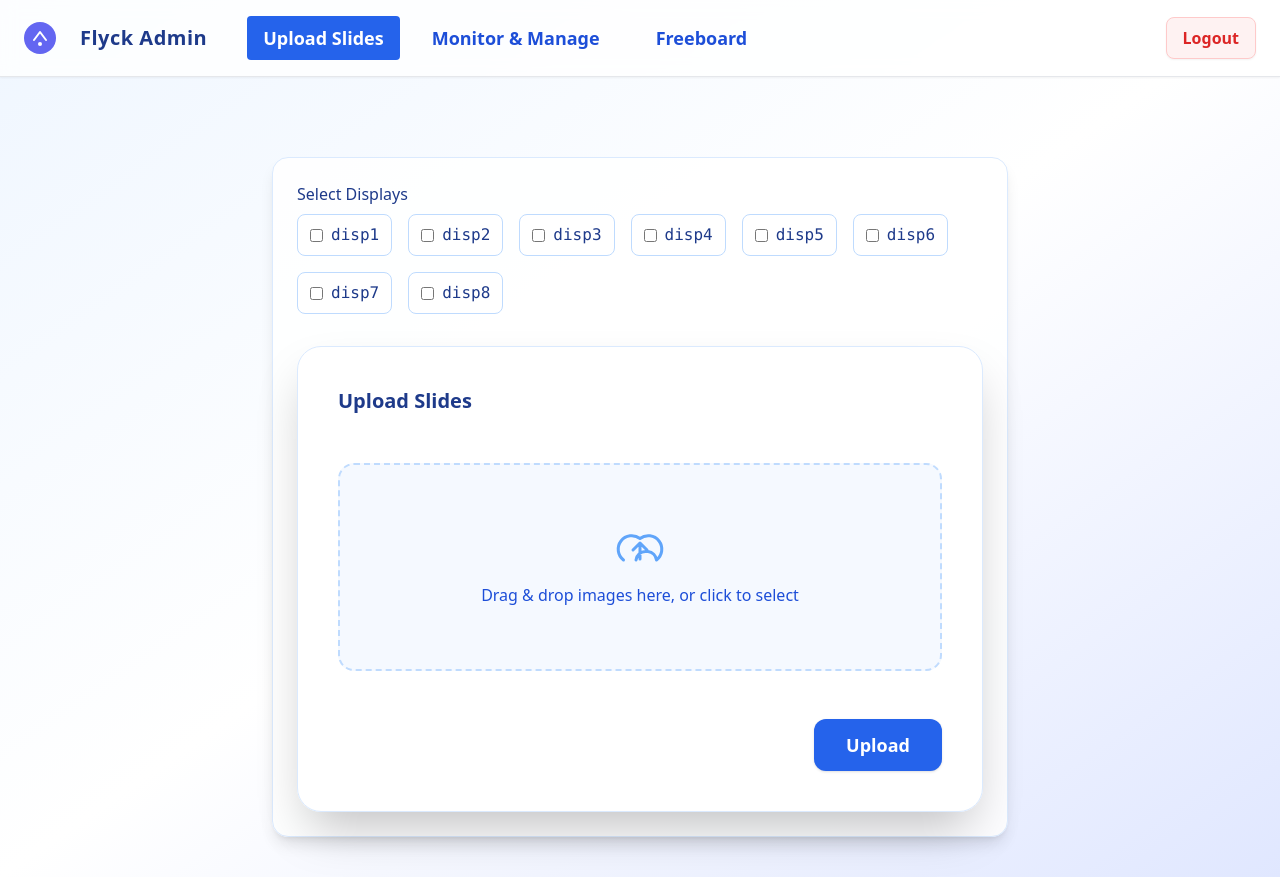
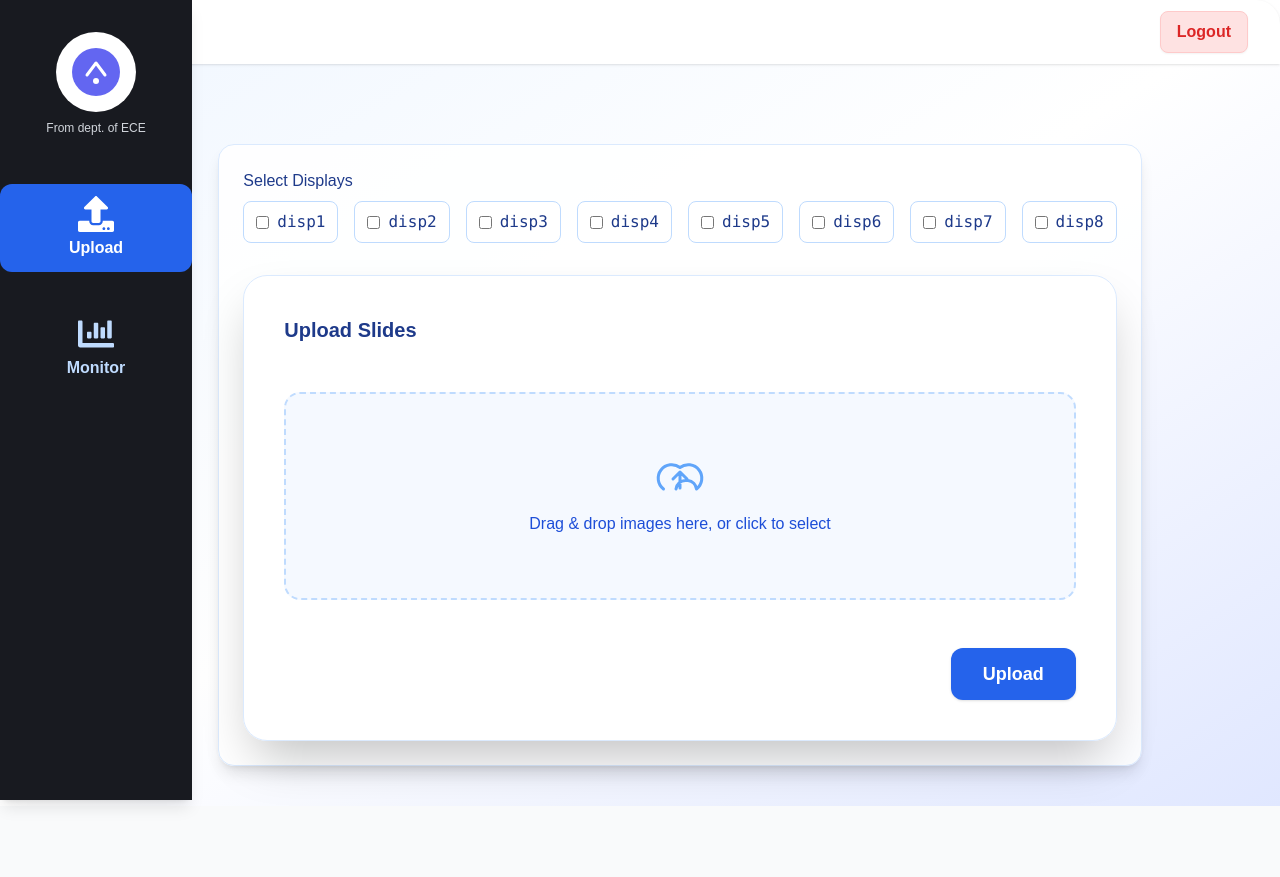
Before and after one commit to amanbangeraa/flyck, a Next.js app: page /admin in a window 1280 px wide. After the commit the page ends 806 px from the top, so only its background shows below. Built offline with nearby package versions, Linux system fonts and the light colour scheme; sample sign-in values are in the browser's storage.

Commit message:
UI version 2

```diff
--- /dev/null
+++ b/app/admin/components/Header.tsx
@@ -0,0 +1,14 @@
+export default function Header({ onLogout }: { onLogout: () => void }) {
+  return (
+    <header className="h-16 bg-white shadow rounded-tr-3xl flex items-center justify-end pr-8 pl-8 ml-20 sticky top-0 z-20">
+      {/* Future: User avatar/info can go here */}
+      <button
+        className="bg-red-100 text-red-600 px-4 py-2 rounded-lg font-semibold ml-4 hover:bg-red-200 transition-colors border border-red-200 shadow-sm"
+        onClick={onLogout}
+        title="Logout"
+      >
+        Logout
+      </button>
+    </header>
+  );
+}
--- /dev/null
+++ b/app/admin/components/Sidebar.tsx
@@ -0,0 +1,37 @@
+import { FaUpload, FaChartBar } from 'react-icons/fa';
+
+export default function Sidebar({ page, setPage }: { page: string; setPage: (p: string) => void }) {
+  return (
+    <aside className="h-screen w-48 bg-[#181A20] flex flex-col items-center py-8 space-y-8 fixed left-0 top-0 z-30 shadow-lg">
+      <div className="mb-4 flex flex-col items-center">
+        {/* Logo */}
+        <div className="bg-white rounded-full p-4">
+          <svg viewBox="0 0 32 32" fill="none" className="w-12 h-12">
+            <circle cx="16" cy="16" r="16" fill="#6366F1" />
+            <path d="M10 18l6-8 6 8" stroke="#fff" strokeWidth="2" strokeLinecap="round" strokeLinejoin="round"/>
+            <circle cx="16" cy="22" r="2" fill="#fff" />
+          </svg>
+        </div>
+        <span className="text-xs text-gray-300 font-light mt-2 text-center">From dept. of ECE</span>
+      </div>
+      <nav className="flex flex-col space-y-8 w-full items-center">
+        <button
+          className={`text-4xl flex flex-col items-center w-full py-3 rounded-xl transition-colors ${page === 'upload' ? 'bg-blue-600 text-white' : 'text-blue-200 hover:bg-blue-700/40'}`}
+          onClick={() => setPage('upload')}
+          title="Upload Slides"
+        >
+          <FaUpload />
+          <span className="text-base mt-1 font-semibold">Upload</span>
+        </button>
+        <button
+          className={`text-4xl flex flex-col items-center w-full py-3 rounded-xl transition-colors ${page === 'monitor' ? 'bg-blue-600 text-white' : 'text-blue-200 hover:bg-blue-700/40'}`}
+          onClick={() => setPage('monitor')}
+          title="Monitor & Manage"
+        >
+          <FaChartBar />
+          <span className="text-base mt-1 font-semibold">Monitor</span>
+        </button>
+      </nav>
+    </aside>
+  );
+}
--- a/app/admin/page.tsx
+++ b/app/admin/page.tsx
@@ -4,6 +4,8 @@ import { useEffect, useRef, useState } from 'react';
 import { useRouter } from 'next/navigation';
 import { DndProvider, useDrag, useDrop } from 'react-dnd';
 import { HTML5Backend } from 'react-dnd-html5-backend';
+import Sidebar from './components/Sidebar';
+import Header from './components/Header';
 
 function CloudArrowUpIcon(props: any) {
   return (
@@ -71,15 +73,6 @@ function Menu({ page, setPage, onLogout }: { page: string; setPage: (p: string)
         >
           Monitor & Manage
         </button>
-        {/* Freeboard Link */}
-        <a
-          href="/freeboard"
-          target="_blank"
-          rel="noopener noreferrer"
-          className="font-bold text-lg px-4 py-2 rounded transition-colors text-blue-700 hover:bg-blue-100 ml-2"
-        >
-          Freeboard
-        </a>
       </div>
       <button
         className="ml-auto px-4 py-2 bg-red-50 hover:bg-red-100 text-red-600 font-bold rounded-lg transition-colors border border-red-200 shadow-sm"
@@ -511,11 +504,14 @@ export default function AdminPanel() {
   };
 
   return (
-    <div className="min-h-screen bg-gradient-to-br from-blue-50 via-white to-indigo-100">
-      <Menu page={page} setPage={setPage} onLogout={handleLogout} />
-      <main className="max-w-3xl mx-auto px-4 py-10">
-        {page === 'upload' ? <UploadSlidesPage router={router} /> : <MonitorManagePage />}
-      </main>
+    <div className="min-h-screen bg-gradient-to-br from-blue-50 via-white to-indigo-100 flex">
+      <Sidebar page={page} setPage={setPage} />
+      <div className="flex-1 flex flex-col min-h-screen ml-20">
+        <Header onLogout={handleLogout} />
+        <main className="flex-1 flex flex-col items-center px-4 py-10">
+          {page === 'upload' ? <UploadSlidesPage router={router} /> : <MonitorManagePage />}
+        </main>
+      </div>
     </div>
   );
 }
--- a/app/page.tsx
+++ b/app/page.tsx
@@ -44,6 +44,7 @@ export default function LoginPage() {
         className="bg-white/80 p-6 rounded-xl shadow-md w-full max-w-xs space-y-6 animate-fade-in"
       >
         <FlyckIcon />
+        <div className="text-xs text-gray-400 font-light text-center mb-2">From dept. of ECE</div>
         <h1 className="text-xl font-semibold text-blue-900 text-center mb-2 tracking-tight">Sign in to Flyck</h1>
         <div>
           <label className="block text-blue-900 text-xs font-medium mb-1" htmlFor="username">Username</label>
--- a/package.json
+++ b/package.json
@@ -19,7 +19,8 @@
     "react-dnd": "^16.0.1",
     "react-dnd-html5-backend": "^16.0.1",
     "react-dom": "18.2.0",
-    "react-hot-toast": "^2.5.2"
+    "react-hot-toast": "^2.5.2",
+    "react-icons": "^5.5.0"
   },
   "devDependencies": {
     "@types/busboy": "^1.5.4",
--- a/styles/globals.css
+++ b/styles/globals.css
@@ -1,6 +1,12 @@
 @tailwind base;
 @tailwind components;
 @tailwind utilities;
+
+@import url('https://fonts.googleapis.com/css2?family=Outfit:wght@400;600;700&display=swap');
+
+html, body {
+  font-family: 'Outfit', sans-serif;
+}
 
 @keyframes fade-in {
   from { opacity: 0; }
```
Also changed, not shown: 1 other file (tests, documents, lock files or other folders).
